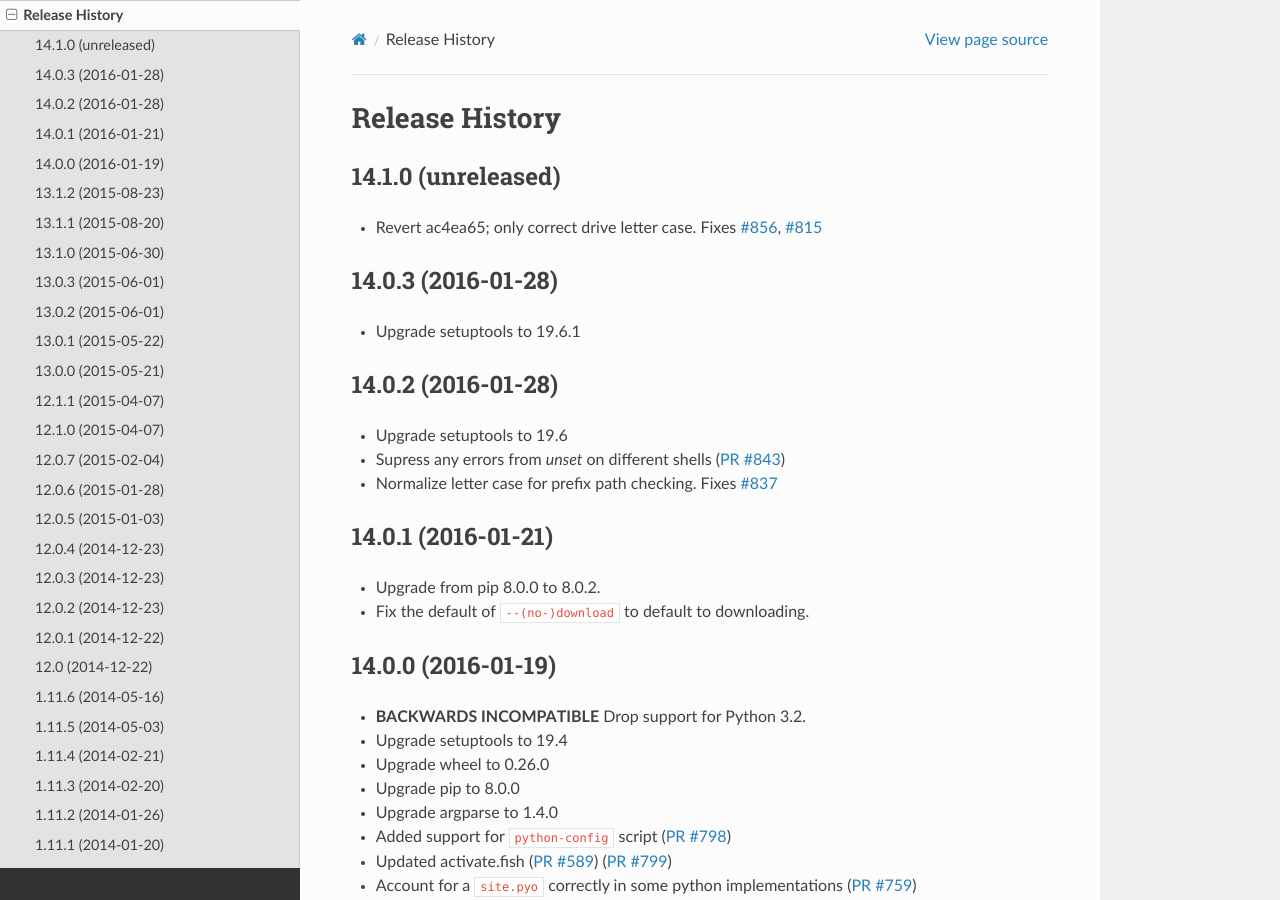
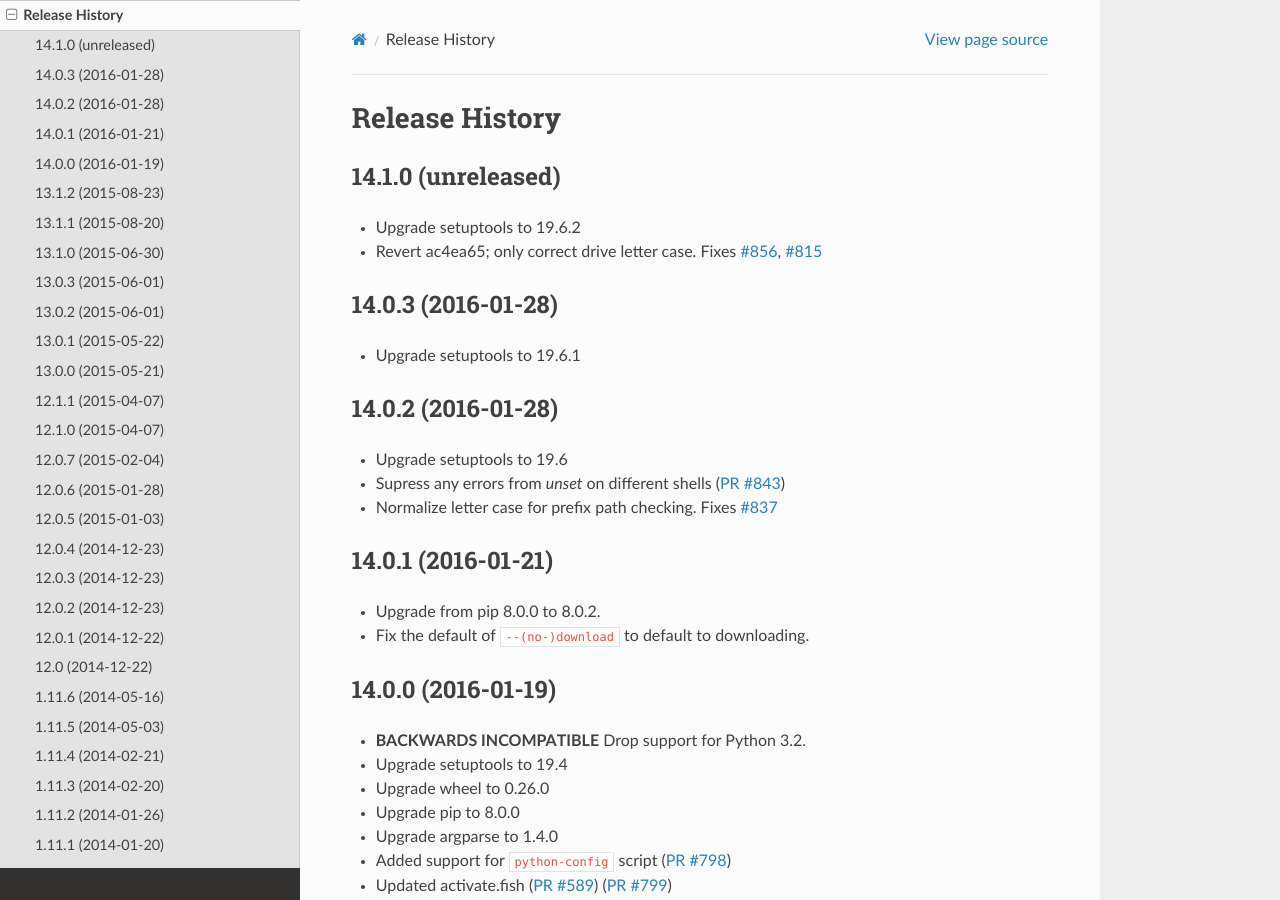
Before and after one commit to pypa/virtualenv, a Sphinx documentation site: the page built from docs/changes.rst, in a window 1280 px wide and 900 px high. Built offline with Sphinx 7.4.7 and the Read the Docs theme 2.0.0, drawn with Linux system fonts in a browser that asks for light colours.

Commit message:
Update to setuptools 19.6.2

```diff
--- a/docs/changes.rst
+++ b/docs/changes.rst
@@ -3,6 +3,8 @@ Release History
 
 14.1.0 (unreleased)
 -------------------
+
+* Upgrade setuptools to 19.6.2
 
 * Revert ac4ea65; only correct drive letter case.
   Fixes :issue:`856`, :issue:`815`
```
Also changed, not shown: 2 other files.
